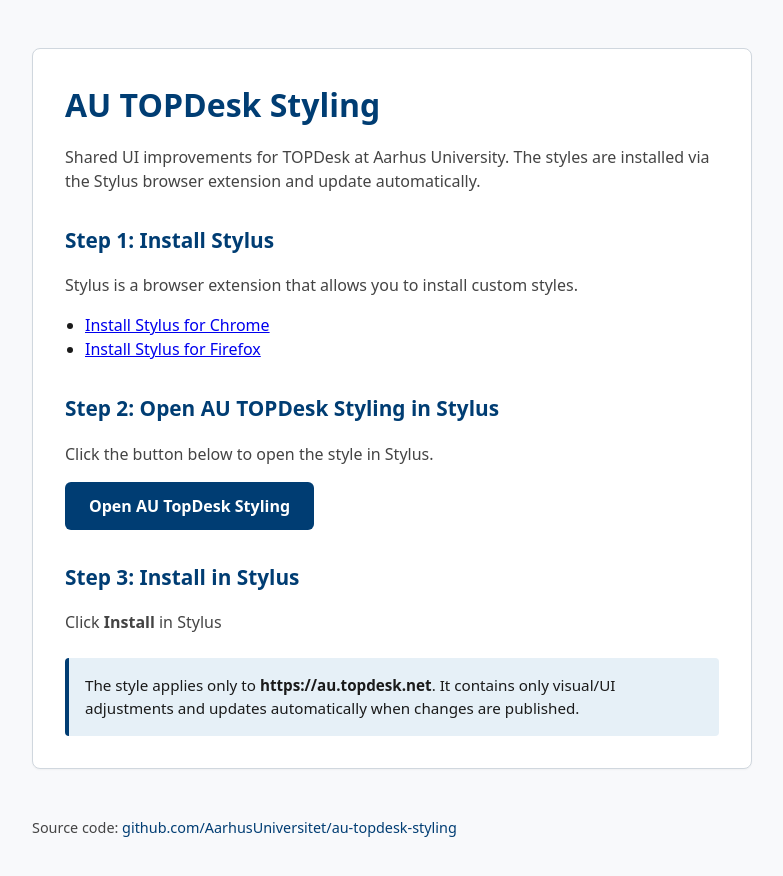
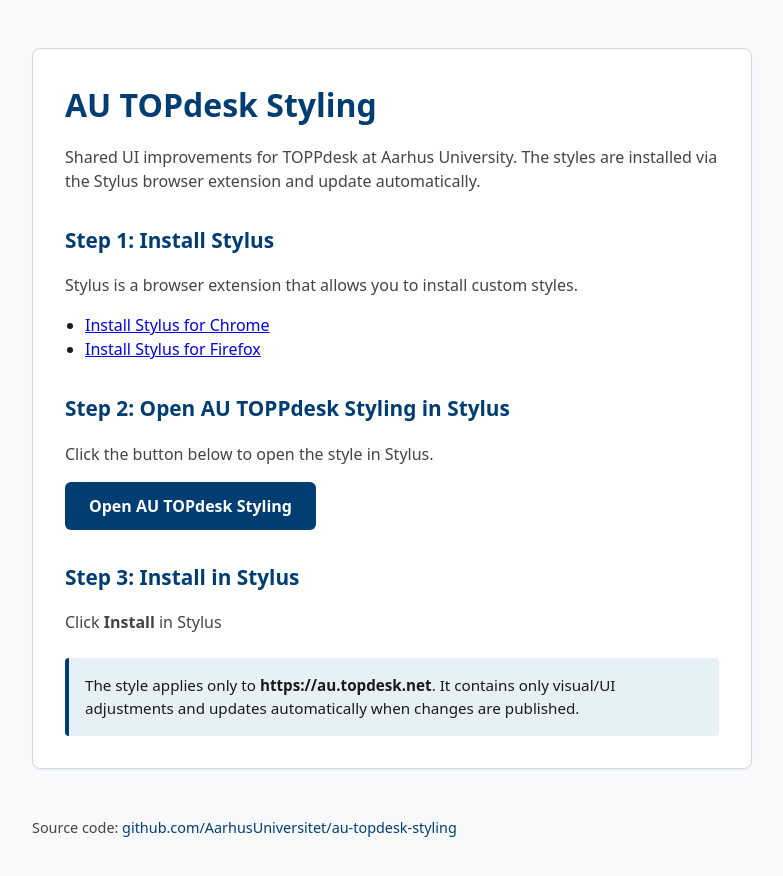
Before and after one commit to AarhusUniversitet/au-topdesk-styling, a plain HTML site: page index.html in a window 1280 px wide. Shown: the whole page, without its empty margins (248-1031 px from the left). Drawn offline with Linux system fonts and the light colour scheme.

```diff
--- a/dist/au-topdesk.user.css
+++ b/dist/au-topdesk.user.css
@@ -1,8 +1,8 @@
 /* ==UserStyle==
-@name           AU TopDesk Styling
+@name           AU TOPdesk Styling
 @namespace      github.com/AarhusUniversitet/au-topdesk-styling
-@version        1.0.1
-@description    Shared AU TopDesk UI fixes
+@version        1.0.2
+@description    Shared AU TOPdesk UI fixes
 @homepageURL    https://github.com/AarhusUniversitet/au-topdesk-styling
 @supportURL     https://github.com/AarhusUniversitet/au-topdesk-styling/issues
 @updateURL      https://aarhusuniversitet.github.io/au-topdesk-styling/dist/au-topdesk.user.css
--- a/index.html
+++ b/index.html
@@ -101,8 +101,8 @@
 <body>
     <main class="container">
         <section class="card">
-            <h1>AU TOPDesk Styling</h1>
-            <p> Shared UI improvements for TOPDesk at Aarhus University. The styles are installed via the Stylus browser extension and update automatically. </p>
+            <h1>AU TOPdesk Styling</h1>
+            <p> Shared UI improvements for TOPPdesk at Aarhus University. The styles are installed via the Stylus browser extension and update automatically. </p>
             <h2>Step 1: Install Stylus</h2>
             <p> Stylus is a browser extension that allows you to install custom styles. </p>
             <ul>
@@ -113,9 +113,9 @@
                     <a href="https://addons.mozilla.org/en-US/firefox/addon/styl-us/" target="_blank" rel="noopener"> Install Stylus for Firefox </a>
                 </li>
             </ul>
-            <h2>Step 2: Open AU TOPDesk Styling in Stylus</h2>
+            <h2>Step 2: Open AU TOPPdesk Styling in Stylus</h2>
             <p>Click the button below to open the style in Stylus.</p>
-            <a class="install-button" href="https://aarhusuniversitet.github.io/au-topdesk-styling/dist/au-topdesk.user.css"> Open AU TopDesk Styling </a>
+            <a class="install-button" href="https://aarhusuniversitet.github.io/au-topdesk-styling/dist/au-topdesk.user.css"> Open AU TOPdesk Styling </a>
             <h2>Step 3: Install in Stylus</h2>
             <p>Click <strong>Install</strong> in Stylus </p>
             <div class="note"> The style applies only to <strong>https://au.topdesk.net</strong>. It contains only visual/UI adjustments and updates automatically when changes are published. </div>
```
Also changed, not shown: dist/modules/ticket-entry-trail.css (+20 -5 lines).
